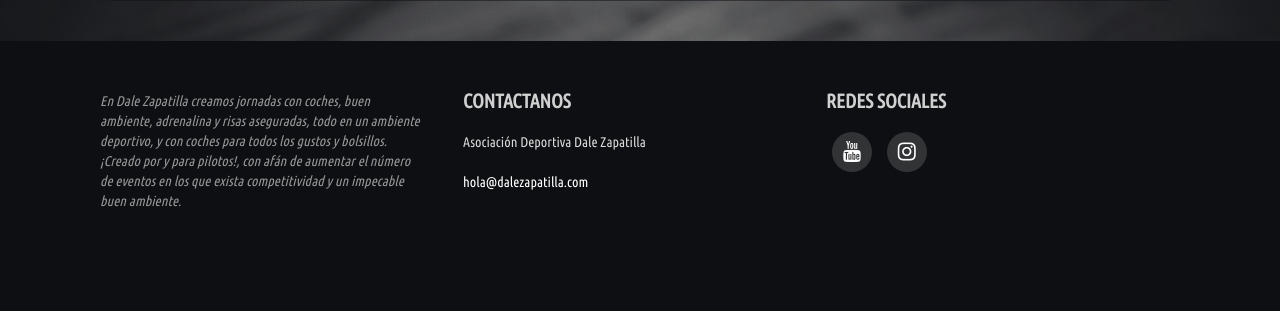
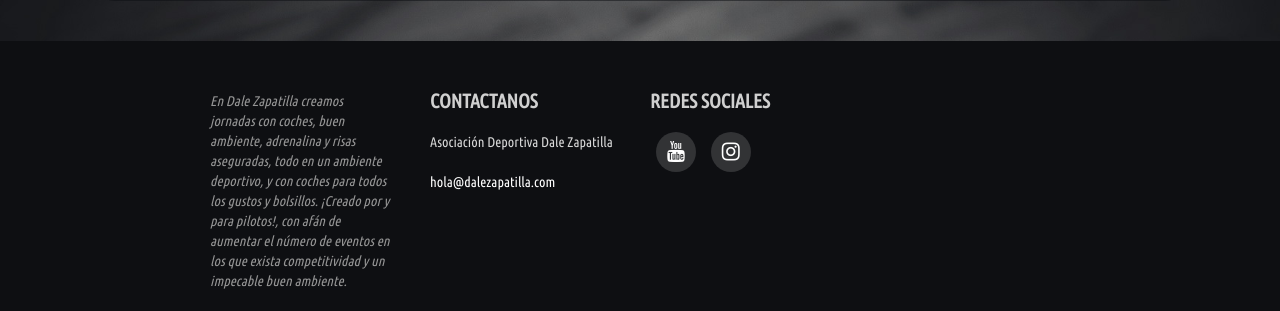
Before and after one commit to rubenarevalo98/DaleZapatilla, a PHP site: page /calendario-2021.html in a window 1280 px wide. Shown: the part 954-1265 px from the top of the page. Before the commit the page ends 1161 px from the top, so only its background shows below. Run offline with PHP 8.4, Linux system fonts and the light colour scheme; some libraries are stand-ins or nearby versions.

Commit message:
Update style.css

```diff
--- a/style/style.css
+++ b/style/style.css
@@ -2899,6 +2899,7 @@
 footer div.footerBox div.footerContent.intro {
 	font-style: italic; color: #959595;
 	padding-right: 30px;
+	margin-left: 10%;
 }
 @media all and (min-width: 600px) {
 	footer div.footerBox div.footerContent {
@@ -2921,7 +2922,7 @@
 }
 @media all and (min-width: 1000px) {
 	footer div.footerBox div.footerContent {
-		width: 33%;
+		width: 20%;
 	}
 	footer div.footerBox div.footerContent.social {
 		width: 34%;
```
